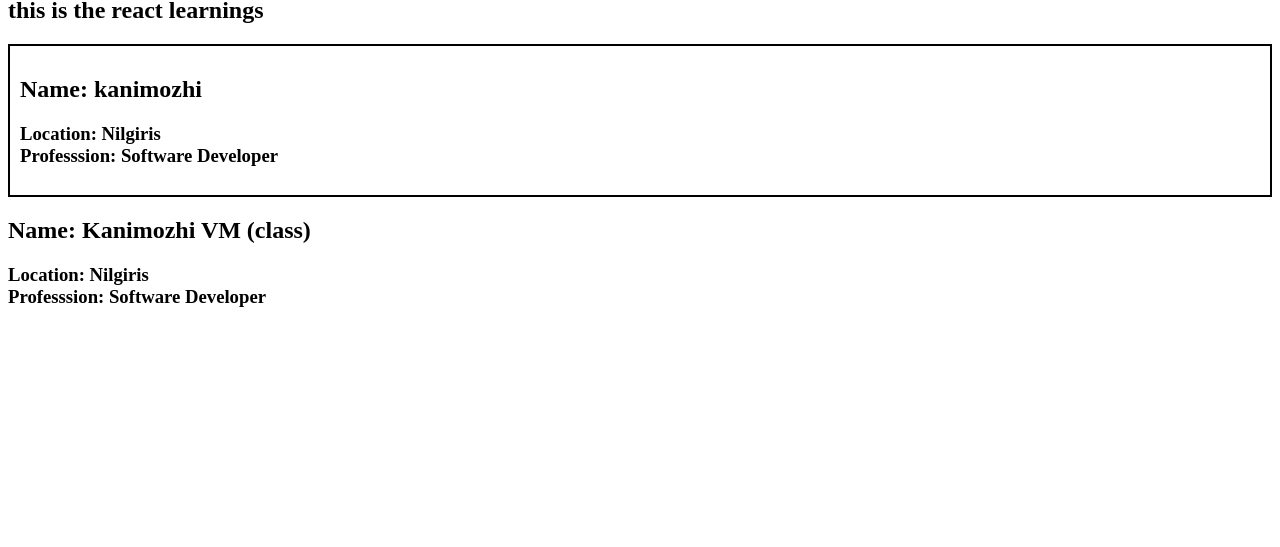
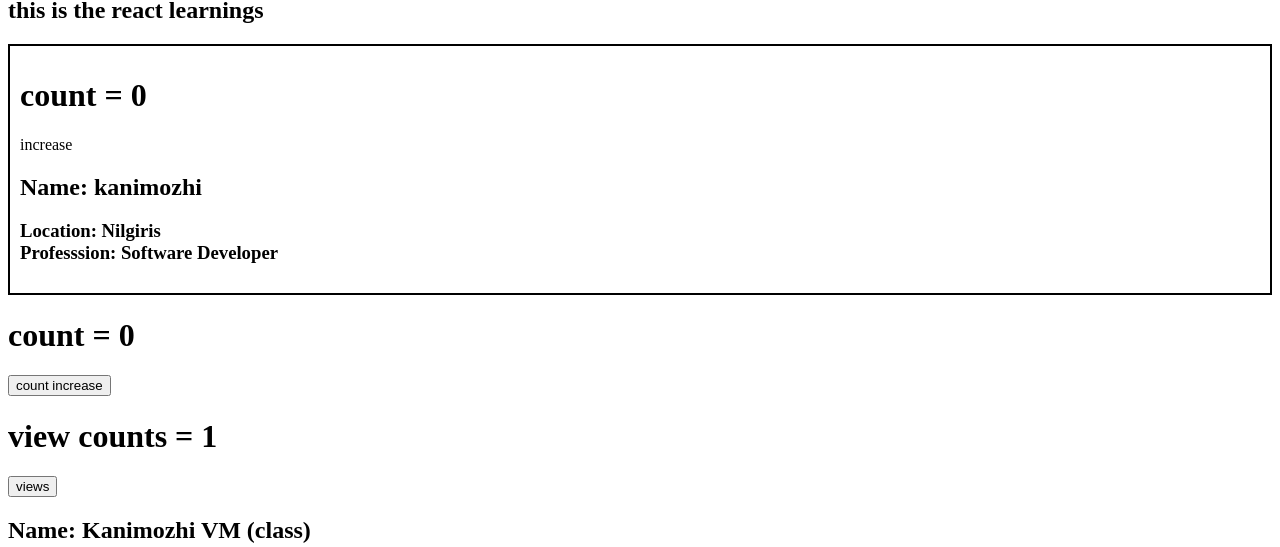
Before and after one commit to Kanimozhi33/react-js, a React (Vite) app: page /about in a window 1280 px wide. Shown: the part 399-946 px from the top of the page. Before the commit the page ends 800 px from the top, so only its background shows below. Built offline with nearby package versions, Linux system fonts and the light colour scheme.

Commit message:
using useState hooks in class based component

```diff
--- a/src/components/About.js
+++ b/src/components/About.js
@@ -1,7 +1,13 @@
+import React from "react";
 import User from "./User";
 import UserClass from "./UserClass";
 
-const About = () => {
+class  About extends React.Component{
+
+
+
+    render(){
+
     return (
         <div>
             <h1>
@@ -9,9 +15,14 @@ const About = () => {
             </h1>
             <h2>this is the react learnings</h2>
             <User name={"kanimozhi"}/>
-            <UserClass name ={"Kanimozhi VM (class)"}/>
+            <UserClass name ={"Kanimozhi VM (class)"} location={"the nilgiris"}/>
         </div>
-    )
-};
+    );
+
+    }
+
+}
+
+
 
 export default About;
--- a/src/components/User.js
+++ b/src/components/User.js
@@ -1,15 +1,35 @@
-const User = (props) =>{
-    return (
+import React from "react";
+
+class User extends React.Component{
+    constructor(props){
+        super(props);
+        this.state = {
+            count:0,
+            count1:1
+        }
+    }
+
+
+
+    render(){
+        return (
         <div className="user-card">
+            <h1>count = {this.state.count}</h1>
+            <botton onClick={()=>{
+                this.setState({count: this.state.count +3})
+            }}>increase</botton>
+
             <h2>
-                Name: {props.name}
+                Name: {this.props.name}
             </h2>
             <h3>
                 Location: Nilgiris<br></br>
                 Professsion: Software Developer<br></br>
             </h3>
         </div>
-    )
-};
+        ); }
+}
+
+
 
 export default User;
--- a/src/components/UserClass.js
+++ b/src/components/UserClass.js
@@ -5,17 +5,40 @@ class UserClass extends React.Component {
     constructor(props){
         super(props);
 
-        console.log(props);
+        this.state = {
+            count: 0,
+            count1: 1,
+            count2: 2
+        };
+        console.log("constructor is called");
     }
 
     render(){
+        const {name,location} = this.props;
+        const {count,count1} = this.state;
+        console.log("render is called");
         return (
             <div className="user-card-class">
+                <h1>count = {count}</h1>
+                <button onClick={() =>
+                    {
+                        this.setState({
+                            count : this.state.count +1
+                        })
+
+                    }
+                }>count increase</button>
+                <h1>view counts = {count1}</h1>
+                <button onClick={() =>{
+                    this.setState({
+                        count1: this.state.count1 +5
+                    })
+                }}>views</button>
             <h2>
-                Name: {this.props.name}
+                Name: {name}
             </h2>
             <h3>
-                Location: Nilgiris<br></br>
+                Location: {location}Nilgiris<br></br>
                 Professsion: Software Developer<br></br>
             </h3>
         </div>
```
